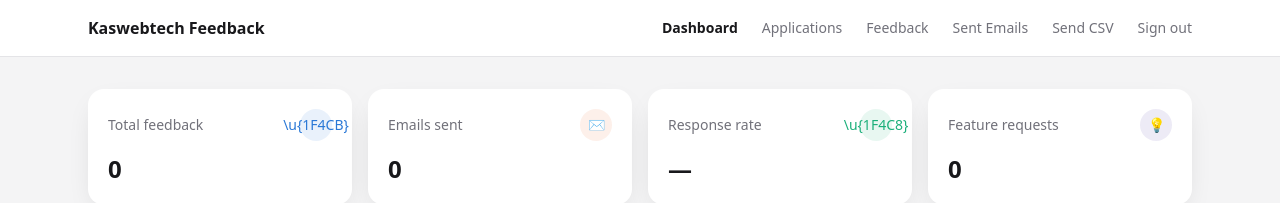
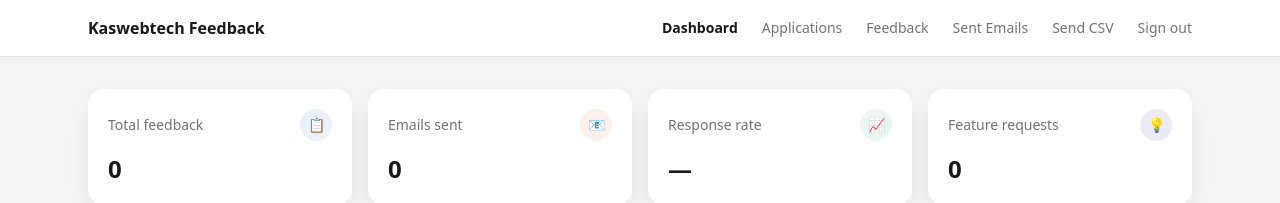
Before and after one commit to appskaswebtech-hub/EmailTemplate, a Next.js app: page /admin in a window 1280 px wide. Shown: the top 203 px of the page. Built offline with nearby package versions, Linux system fonts and the light colour scheme; no server answers; the database is empty.

Commit message:
Fix broken stat-tile emoji icons

```diff
--- a/src/app/admin/page.tsx
+++ b/src/app/admin/page.tsx
@@ -35,12 +35,12 @@ export default async function AdminDashboardPage() {
   return (
     <div className="flex flex-col gap-8">
       <div className="grid grid-cols-2 gap-4 sm:grid-cols-4">
-        <StatCard label="Total feedback" value={stats.totalFeedback} icon="\u{1F4CB}" accentColor="#2a78d6" />
-        <StatCard label="Emails sent" value={stats.totalSent} icon="✉️" accentColor="#eb6834" />
+        <StatCard label="Total feedback" value={stats.totalFeedback} icon="📋" accentColor="#2a78d6" />
+        <StatCard label="Emails sent" value={stats.totalSent} icon="📧" accentColor="#eb6834" />
         <StatCard
           label="Response rate"
           value={stats.responseRate != null ? `${stats.responseRate.toFixed(0)}%` : "—"}
-          icon="\u{1F4C8}"
+          icon="📈"
           accentColor="#1baf7a"
         />
         <StatCard
```
